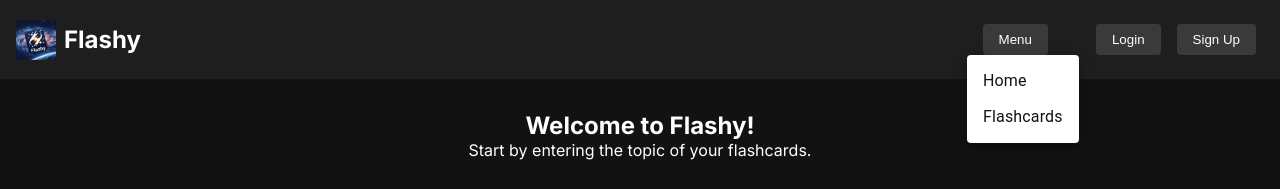
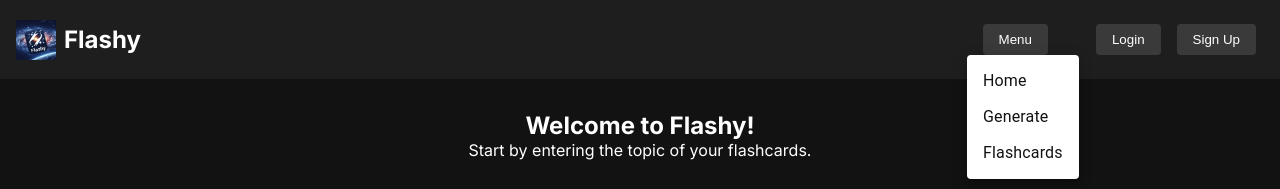
Before and after one commit to YangLin14/AI-Flashcard, a Next.js app: page /generate in a window 1280 px wide. Both pictures are taken after a click on the button "Menu". Shown: the top 189 px of the page. Built offline with nearby package versions, Linux system fonts and the light colour scheme; no server answers.

Commit message:
fix menu

```diff
--- a/app/flashcards/page.js
+++ b/app/flashcards/page.js
@@ -117,6 +117,9 @@ export default function Flashcards() {
                 <MenuItem component="a" href="/generate">
                   <Typography sx={{ color: "#121212" }}>Generate</Typography>
                 </MenuItem>
+                <MenuItem component="a" href="/flashcards">
+                  <Typography sx={{ color: "#121212" }}>Flashcards</Typography>
+                </MenuItem>
               </Menu>
             </div>
             <SignedOut>
--- a/app/generate/page.js
+++ b/app/generate/page.js
@@ -177,6 +177,9 @@ export default function Generate() {
               >
                 <MenuItem component="a" href="/">
                   <Typography sx={{ color: "#121212" }}>Home</Typography>
+                </MenuItem>
+                <MenuItem component="a" href="/generate">
+                  <Typography sx={{ color: "#121212" }}>Generate</Typography>
                 </MenuItem>
                 <MenuItem component="a" href="/flashcards">
                   <Typography sx={{ color: "#121212" }}>Flashcards</Typography>
--- a/app/page.js
+++ b/app/page.js
@@ -66,6 +66,9 @@ export default function Home() {
                 onClose={handleMenuClose}
                 sx={{ color: "gray", marginLeft: "-1rem" }}
               >
+                <MenuItem component="a" href="/">
+                  <Typography sx={{ color: "#121212" }}>Home</Typography>
+                </MenuItem>
                 <MenuItem component="a" href="/generate">
                   <Typography sx={{ color: "#121212" }}>Generate</Typography>
                 </MenuItem>
```
